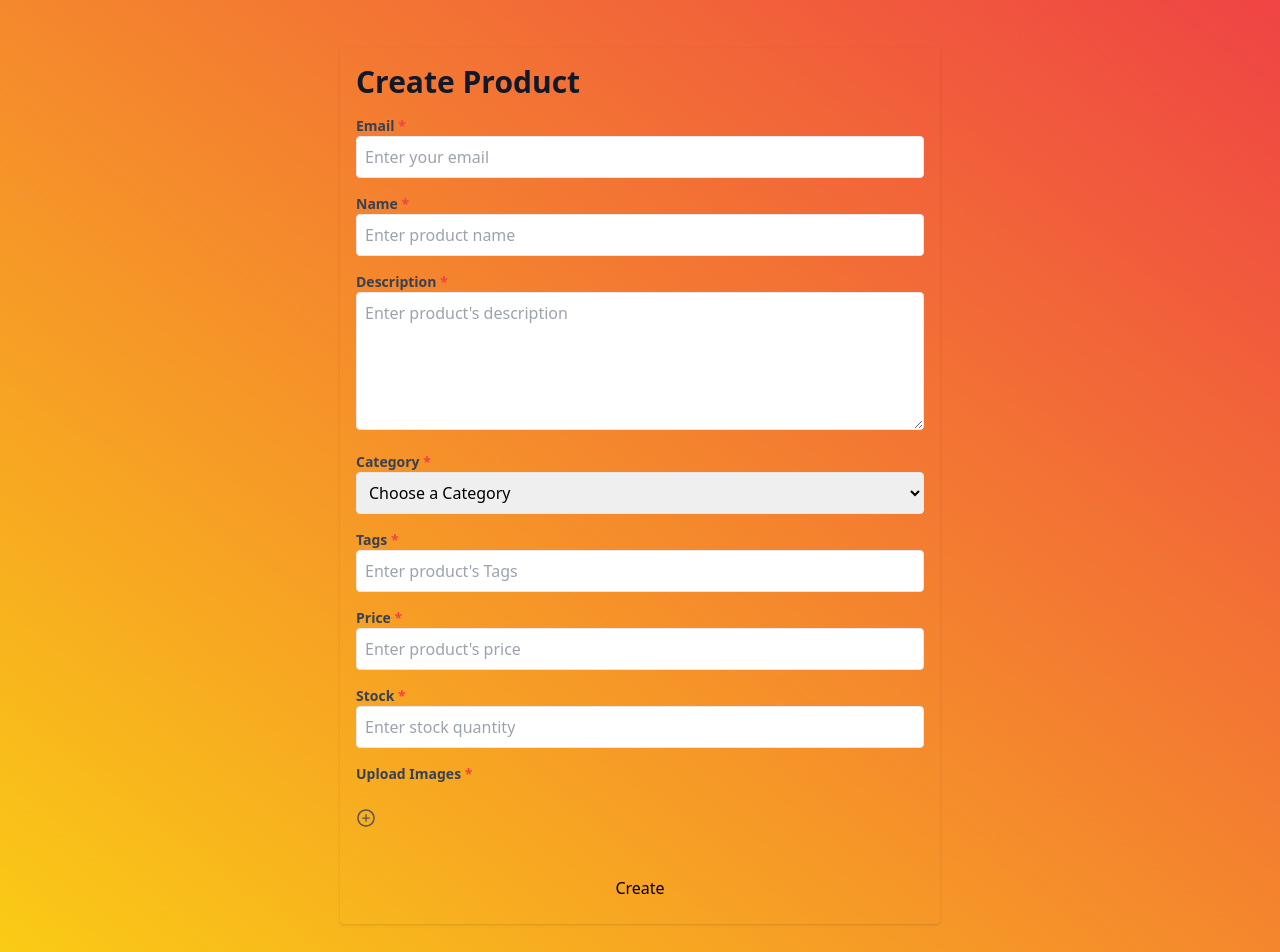
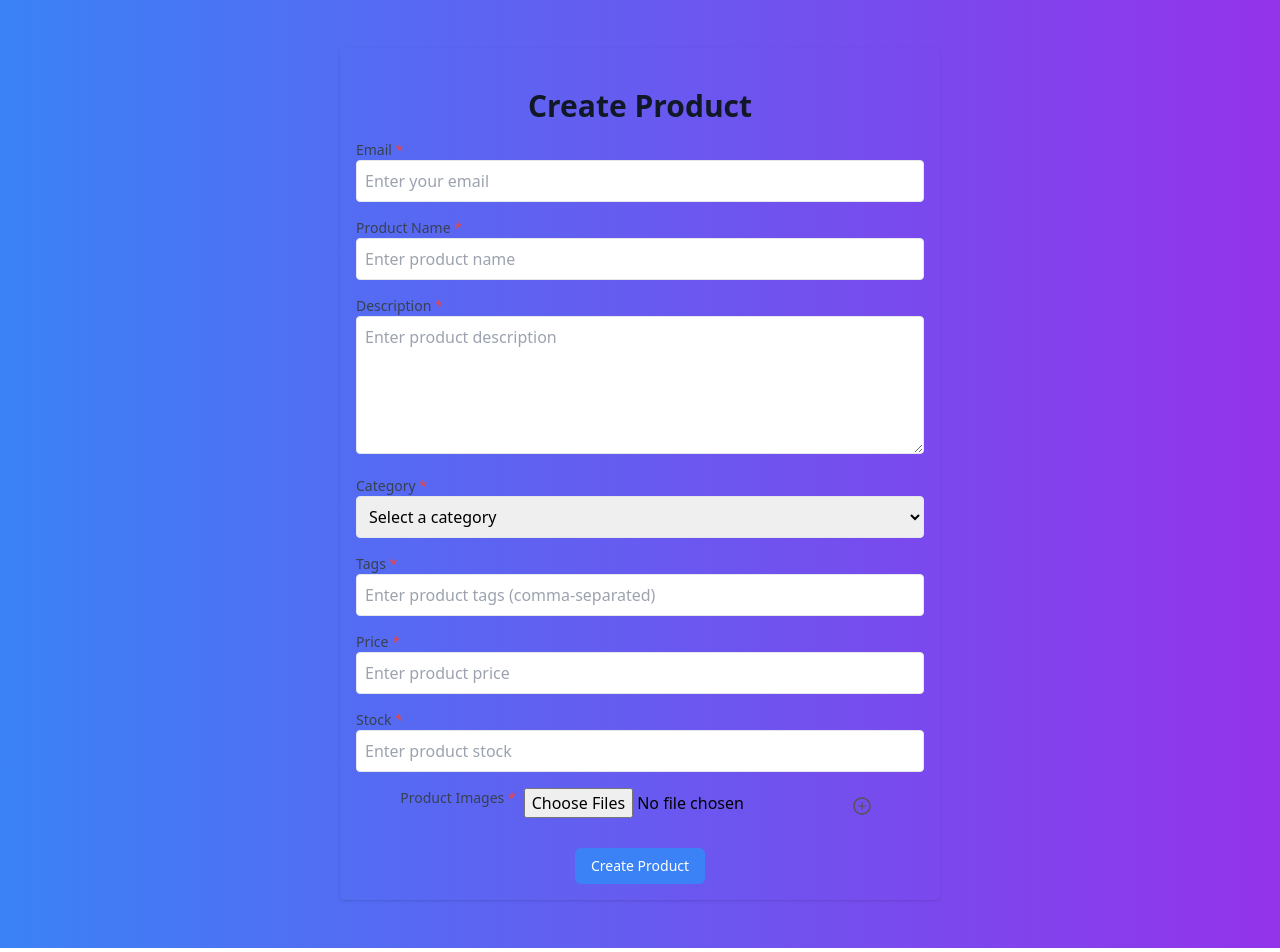
Before and after one commit to Anant3008/S72_ANANT_ECOMMERCE, a React (Vite) app in the folder FRONTEND/my-react-app/: page /product in a window 1280 px wide. Shown: the top 952 px of the page. Built offline with nearby package versions, Linux system fonts and the light colour scheme.

Commit message:
added backend lagic for products form

```diff
--- a/FRONTEND/my-react-app/src/Pages/createProduct.jsx
+++ b/FRONTEND/my-react-app/src/Pages/createProduct.jsx
@@ -1,73 +1,88 @@
-import {useState,useEffect} from 'react'
-import {AiOutlinePlusCircle} from "react-icons/ai";
+import  { useState } from "react";
+import { AiOutlinePlusCircle } from "react-icons/ai";
+import axios from "axios";
 
 const CreateProduct = () => {
-    const [image, setImage] = useState([]);
+    const [images, setImages] = useState([]);
     const [previewImages, setPreviewImages] = useState([]);
-    const [name, setName] = useState('');
-    const [description, setDescription] = useState('');
-    const [category, setCategory] = useState('');
-    const [tags,setTags] = useState('');
+    const [name, setName] = useState("");
+    const [description, setDescription] = useState("");
+    const [category, setCategory] = useState("");
+    const [tags, setTags] = useState([]);
     const [price, setPrice] = useState("");
-    const [stock,setStock]=useState("");
+    const [stock, setStock] = useState("");
     const [email, setEmail] = useState("");
 
     const categoriesData = [
-        {title: "Electronics"},
-        {title: "Fashion"},
-        {title: "Books"},
-        {title: "Home Appliances"}
-    ]
+        { title: "Electronics" },
+        { title: "Clothing" },
+        { title: "Books" },
+        { title: "Home & Garden" },
+    ];
 
-    const handleImagesChange=(e)=>{
+    const handleImageChange = (e) => {
         const files = Array.from(e.target.files);
-        setImage((previewImages)=>previewImages.concat(files));
-        const imagePreviews=files.map((file)=> URL.createObjectURL(file));
-        setPreviewImages((prevPreviews)=>prevPreviews.concat(imagePreviews));
-    }
+        setImages((prevImages) => prevImages.concat(files));
 
-    useEffect(() => {
-        return ()=>{
-            previewImages.forEach((e)=>URL.revokeObjectURL(e))
+        const imagePreviews = files.map((file) => URL.createObjectURL(file));
+        setPreviewImages((prevPreviews) => prevPreviews.concat(imagePreviews));
+    };
 
-        }
-    }, [previewImages])
+    // Cleanup function to revoke object URLs when component unmounts
+    // useEffect(() => {
+    //     return () => {
+    //         previewImages.forEach((url) => URL.revokeObjectURL(url));
+    //     };
+    // }, [previewImages]);
 
-    const handleSubmit = (e) => {
-        e.preventDefault()
-        const productData = {
-            name: name,
-            description: description,
-            category: category,
-            tags: tags,
-            price: price,
-            stock: stock,
-            email: email,
-            image: image,
-        }
-        console.log("Product data", productData);
-        alert("Product created successfully")
+    const handleSubmit = async (e) => {
+        e.preventDefault();
 
-        setImage([])
-        setPreviewImages([])
-        setName('')
-        setDescription('')
-        setCategory('')
-        setTags('')
-        setPrice('')
-        setStock('')
-        setEmail('')
+        const formData = new FormData();
+        formData.append("name", name);
+        formData.append("description", description);
+        formData.append("category", category);
+        formData.append("tags", tags);
+        formData.append("price", price);
+        formData.append("stock", stock);
+        formData.append("email", email);
 
-    }
+        // Append image files to formData
+        images.forEach((image) => {
+            formData.append("images", image);
+        });
+
+        const config = {
+            headers: {
+                "Content-type": "multipart/form-data",
+                "Accept": "any",
+            },
+        };
+
+        axios.post("http://localhost:8000/api/v2/product/create-product", formData, config).then((res) => {
+            console.log("Response: ", res.data);
+        }).catch((err) => {
+            console.log("Error: ", err);
+        });
+
+        // try {
+        //     const response = await axios.post("http://localhost:8000/api/v2/product/create-product", formData, config);
+        //     console.log("Response: ", response.data);
+        //     alert("Product created successfully!");
+        // } catch (error) {
+        //     console.log("Error: ", error);
+        //     alert("An error occurred while creating the product.");
+        // }
+    };
 
     return (
-        <div className="min-h-screen bg-gradient-to-bl from-red-500 to-yellow-400 px-6 py-12 flex flex-col justify-center sm:px-9 lg:px-8">
-            <div className="w-[90%] max-w-[600px] bd-white shadow h-auto rounded-[4px] p-4 mx-auto  ">
-                <h5 className="mt-6-text-center text-3xl font-bold text-gray-900">Create Product</h5>
+        <div className="min-h-screen bg-gradient-to-r from-blue-500 to-purple-600 px-6 py-12 flex flex-col justify-center items-center sm:px-6 lg:px-8">
+            <div className="w-[90%] max-w-[600px] pxbd-white shadow h-auto rounded-[4px] p-4 mx-auto">
+                <h5 className="mt-6 text-center text-3xl font-bold text-gray-900">Create Product</h5>
                 <form onSubmit={handleSubmit}>
                     <div className="mt-4">
-                        <label className="block text-sm font-bold text-gray-700">
-                            Email <span className="text-sm text-red-500">*</span>
+                        <label className="block text-sm font-medium text-gray-700">
+                            Email <span className="text-red-500">*</span>
                         </label>
                         <input
                             type="email"
@@ -75,11 +90,12 @@ const CreateProduct = () => {
                             className="w-full p-2 border rounded"
                             onChange={(e) => setEmail(e.target.value)}
                             placeholder="Enter your email"
-                            required/>
+                            required
+                        />
                     </div>
                     <div className="mt-4">
-                        <label className="block text-sm font-bold text-gray-700">
-                            Name <span className="text-sm text-red-500">*</span>
+                        <label className="block text-sm font-medium text-gray-700">
+                            Product Name <span className="text-red-500">*</span>
                         </label>
                         <input
                             type="text"
@@ -87,110 +103,120 @@ const CreateProduct = () => {
                             className="w-full p-2 border rounded"
                             onChange={(e) => setName(e.target.value)}
                             placeholder="Enter product name"
-                            required/>
+                            required
+                        />
                     </div>
                     <div className="mt-4">
-                        <label className="block text-sm font-bold text-gray-700">
-                            Description <span className="text-sm text-red-500">*</span>
+                        <label className="block text-sm font-medium text-gray-700">
+                            Description <span className="text-red-500">*</span>
                         </label>
                         <textarea
                             value={description}
                             className="w-full p-2 border rounded"
                             onChange={(e) => setDescription(e.target.value)}
-                            placeholder="Enter product's description"
-                            rows="5"
-                            required/>
+                            placeholder="Enter product description"
+                            rows={5}
+                            required
+                        />
                     </div>
-
                     <div className="mt-4">
-                        <label className="block text-sm font-bold text-gray-700">
-                            Category <span className="text-sm text-red-500">*</span>
+                        <label className="block text-sm font-medium text-gray-700">
+                            Category <span className="text-red-500">*</span>
                         </label>
                         <select
                             value={category}
+                            onChange={(e) => setCategory(e.target.value)}
                             className="w-full p-2 border rounded"
-                            onChange={(e) => setCategory(e.target.value)}
-                            required>
-                            <option className="block text-s font-medium text-gray-200">Choose a Category</option>
-                            {categoriesData.map((i) => (
-                                <option value={i.title} key={i.title}>
-                                    {i.title}
+                            required
+                        >
+                            <option className="text-sm font-medium text-gray-700" value="">
+                                Select a category
+                            </option>
+                            {categoriesData.map((category) => (
+                                <option key={category.title} value={category.title}>
+                                    {category.title}
                                 </option>
                             ))}
-
                         </select>
                     </div>
-
                     <div className="mt-4">
-                        <label className="block text-sm font-bold text-gray-700">
-                            Tags <span className="text-sm text-red-500">*</span>
+                        <label className="block text-sm font-medium text-gray-700">
+                            Tags <span className="text-red-500">*</span>
                         </label>
                         <input
                             type="text"
-                            value={tags}
+                            value={tags.join(", ")}
                             className="w-full p-2 border rounded"
-                            onChange={(e) => setTags(e.target.value)}
-                            placeholder="Enter product's Tags"
+                            onChange={(e) => setTags(e.target.value.split(", "))}
+                            placeholder="Enter product tags (comma-separated)"
+                            required
                         />
                     </div>
                     <div className="mt-4">
-                        <label className="block text-sm font-bold text-gray-700">
-                            Price <span className="text-sm text-red-500">*</span>
+                        <label className="block text-sm font-medium text-gray-700">
+                            Price <span className="text-red-500">*</span>
                         </label>
                         <input
                             type="number"
                             value={price}
                             className="w-full p-2 border rounded"
                             onChange={(e) => setPrice(e.target.value)}
-                            placeholder="Enter product's price"
-                            required/>
+                            placeholder="Enter product price"
+                            required
+                        />
                     </div>
                     <div className="mt-4">
-                        <label className="block text-sm font-bold text-gray-700">
-                            Stock <span className="text-sm text-red-500">*</span>
+                        <label className="block text-sm font-medium text-gray-700">
+                            Stock <span className="text-red-500">*</span>
                         </label>
                         <input
                             type="number"
                             value={stock}
                             className="w-full p-2 border rounded"
                             onChange={(e) => setStock(e.target.value)}
-                            placeholder="Enter stock quantity"
-                            required/>
+                            placeholder="Enter product stock"
+                            required
+                        />
                     </div>
-                    <div className="mt-4">
-                        <label className="block text-sm font-bold text-gray-700">
-                            Upload Images <span className="text-sm text-red-500">*</span>
+                    <div className="mt-4 flex justify-center">
+                        <div className="flex gap-2">
+                            <label className="block text-sm font-medium text-gray-700">
+                                Product Images <span className="text-red-500">*</span>
                             </label>
                             <input
                                 type="file"
                                 id="upload"
-                            className="hidden"
-                            onChange={handleImagesChange}
-                            required/>
-
+                                multiple
+                                onChange={handleImageChange}
+                                required
+                            />
                             <label htmlFor="upload" className="cursor-pointer p-2">
-                            <AiOutlinePlusCircle size={20} color="#555"/>
+                                <AiOutlinePlusCircle size={20} color="#555" />
                             </label>
-                        <div className="flex flex-wrap items-center justify-center p-2">
-                            {previewImages.map((img,index)=>(
+                        </div>
+                        <div className="flex flex-wrap mt-2">
+                            {previewImages.map((image, index) => (
                                 <img
-                            src={img}
+                                    src={image}
                                     key={index}
-                            alt="Preview"
-                            className="object-cover object-center"/>
+                                    alt="Product Image"
+                                    className="w-[100px] h-[100px] object-cover m-2"
+                                />
                             ))}
                         </div>
-
                     </div>
-
+                    <div className="mt-6 flex justify-center">
                         <button
                             type="submit"
-                        className="w-full flex items-center justify-center p-2">Create</button>
+                            className="px-4 py-2 text-sm font-medium text-white bg-blue-500 rounded-md hover:bg-blue-600"
+                        >
+                            Create Product
+                        </button>
+                    </div>
                 </form>
             </div>
         </div>
-    )
-
-}
+    );
+};
 
 export default CreateProduct;
```
Lines whose indentation alone changed are shown as unchanged.
